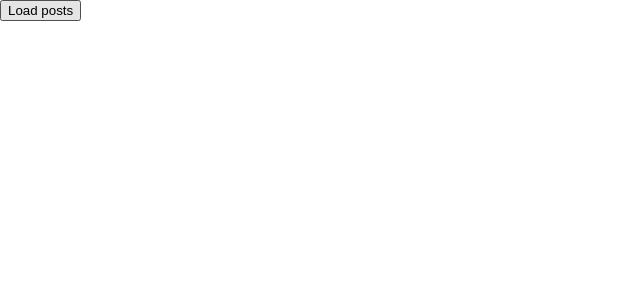
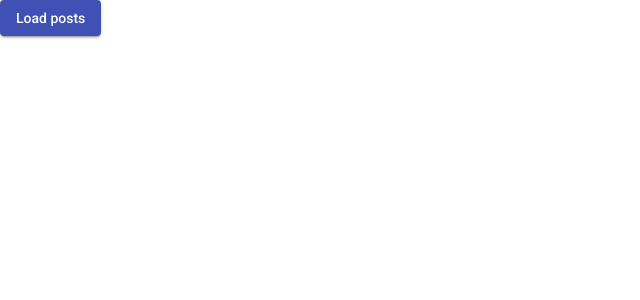
Before and after one commit to madanh/angular-master-xd, an Angular app: page / in a window 1280 px wide. Shown: the top 300 px of the page, without its empty margins (0-640 px from the left). Built offline with nearby package versions, Linux system fonts and the light colour scheme.

Commit message:
Style the home button with material

```diff
--- a/src/app/home/home.component.html
+++ b/src/app/home/home.component.html
@@ -1 +1 @@
-<a routerLink="/posts"><button (click)="getPosts()">Load posts</button></a>
+<a mat-raised-button routerLink="/posts" (click)="getPosts() "color="primary">Load posts</a>
```
